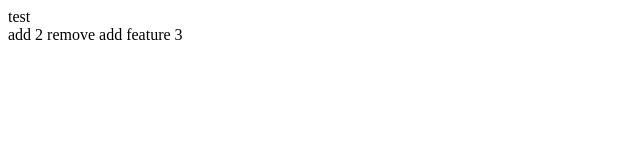
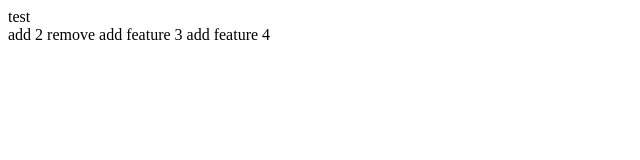
Before and after one commit to wongsakronde/firstProject, a plain HTML site: page index.html in a window 1280 px wide. Shown: the full height of the page, 0-640 px from the left. Drawn offline with Linux system fonts and the light colour scheme.

Commit message:
add feature 4

```diff
--- a/index.html
+++ b/index.html
@@ -15,6 +15,8 @@
         remove
 
         add feature 3
+
+        add feature 4
     </div>
 </body>
 
```
